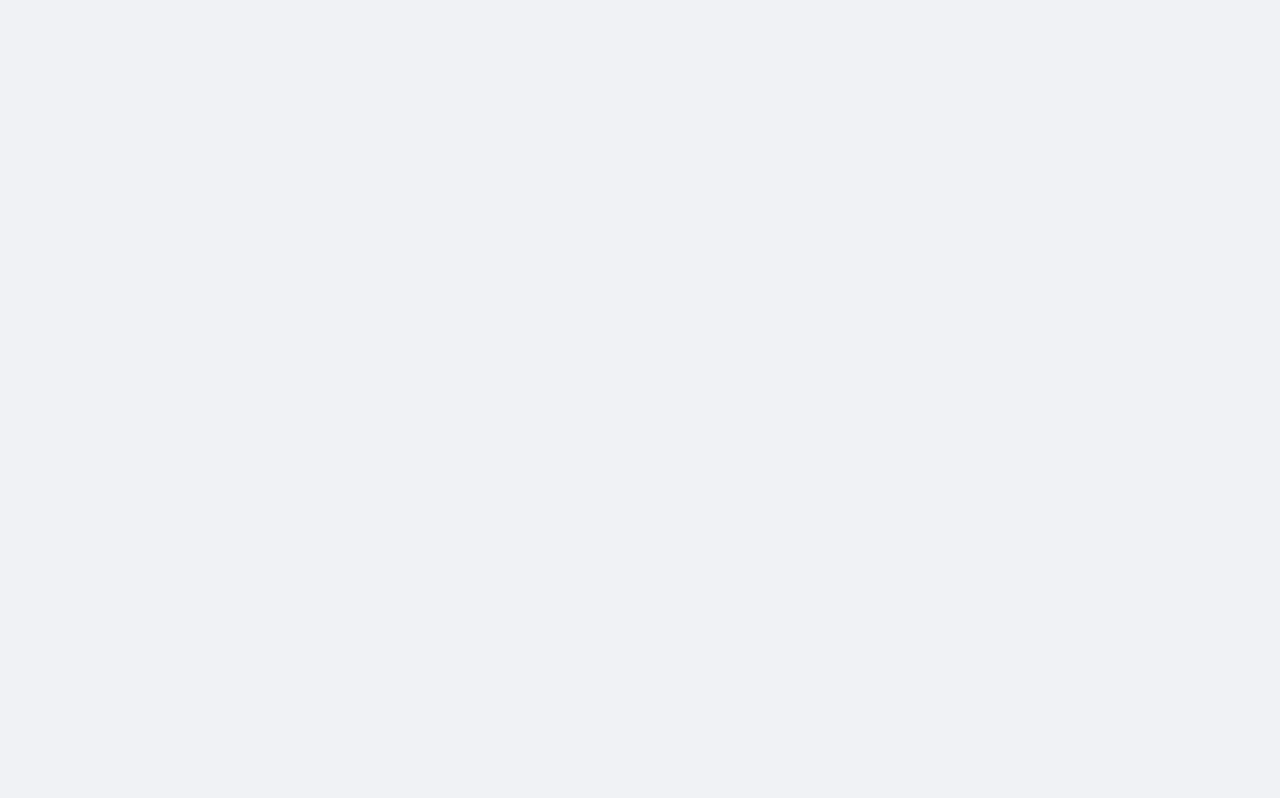
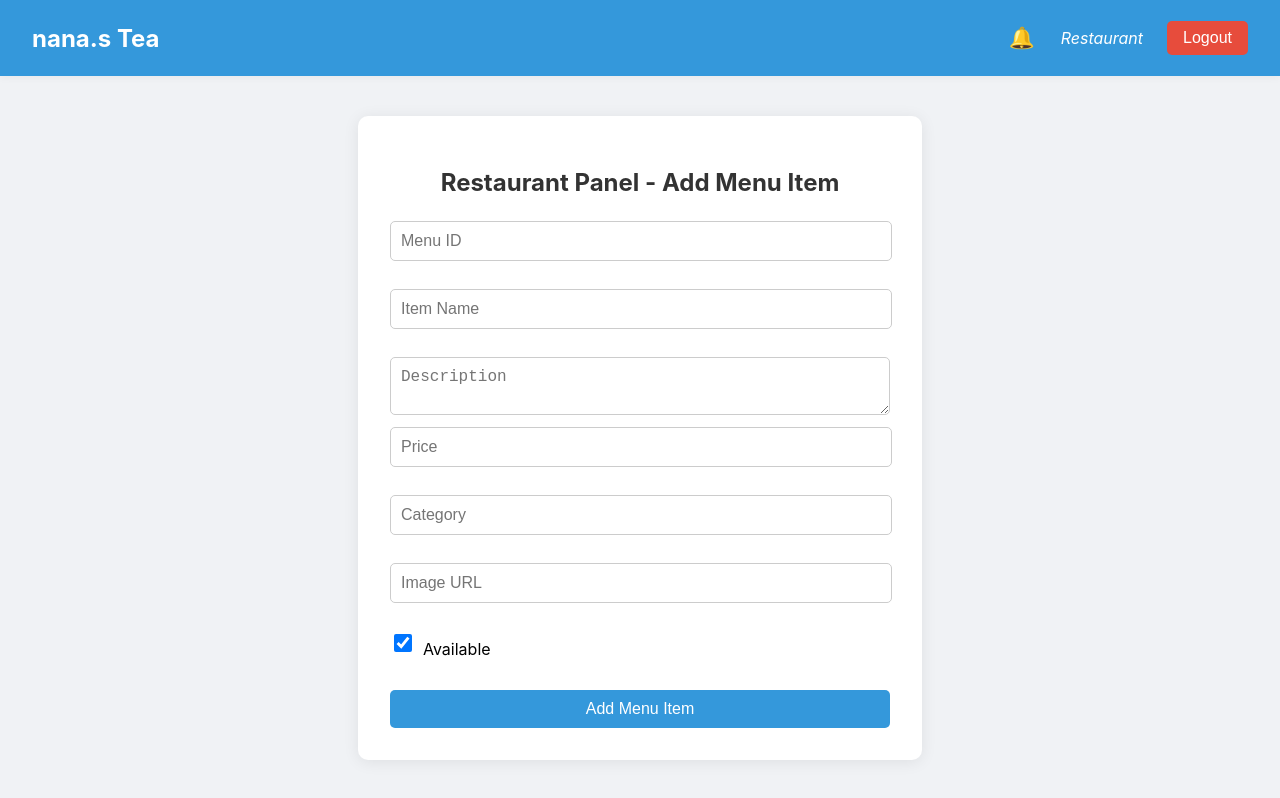
Before and after one commit to SubhashRajbhandari/hw-react-fe, a React (Create React App) app: page /restaurant in a window 1280 px wide. Before the commit this address had no page. Built offline with nearby package versions, Linux system fonts and the light colour scheme.

Commit message:
Restaurant owner user type is able to have a different Dashboard page.

```diff
--- a/src/App.js
+++ b/src/App.js
@@ -4,6 +4,7 @@ import LoginPage from "./components/LoginPage";
 import DashboardPage from "./components/DashboardPage";
 import MenuPage from "./components/MenuPage";
 import SuperAdminPanel from "./components/SuperAdminPanel";
+import RestaurantPanel from "./components/RestaurantPanel";
 import "./App.css";
 
 function App() {
@@ -14,6 +15,7 @@ function App() {
         <Route path="/dashboard" element={<DashboardPage />} />
         <Route path="/menu" element={<MenuPage />} />
         <Route path="/superadmin" element={<SuperAdminPanel />} />
+        <Route path="/restaurant" element={<RestaurantPanel />} />
       </Routes>
     </Router>
   );
--- a/src/components/LoginPage.js
+++ b/src/components/LoginPage.js
@@ -34,6 +34,8 @@ const LoginPage = () => {
           setError("");
           if (response.user_type === "SuperAdmin") {
             navigate("/superadmin");
+          } else if (response.user_type === "Restaurant") {
+            navigate("/restaurant");
           } else {
             navigate("/dashboard");
           }
--- /dev/null
+++ b/src/components/RestaurantPanel.css
@@ -0,0 +1,73 @@
+.restaurant-panel {
+  max-width: 500px;
+  margin: 40px auto;
+  padding: 32px;
+  background: #fff;
+  border-radius: 10px;
+  box-shadow: 0 2px 16px rgba(0,0,0,0.08);
+}
+.restaurant-panel h2 {
+  text-align: center;
+  margin-bottom: 24px;
+}
+.menu-item-form {
+  display: flex;
+  flex-direction: column;
+  gap: 12px;
+}
+.menu-item-form input,
+.menu-item-form textarea,
+.menu-item-form select {
+  padding: 10px;
+  border: 1px solid #ccc;
+  border-radius: 5px;
+  font-size: 1rem;
+}
+.menu-item-form button {
+  padding: 10px;
+  background: #3498db;
+  color: #fff;
+  border: none;
+  border-radius: 5px;
+  font-size: 1rem;
+  cursor: pointer;
+  margin-top: 10px;
+}
+.menu-item-form input[type="checkbox"] {
+  width: 18px;
+  height: 18px;
+}
+.success-message {
+  color: green;
+  margin-top: 10px;
+}
+.error-message {
+  color: red;
+  margin-top: 10px;
+}
+.loading-overlay {
+  position: fixed;
+  top: 0;
+  left: 0;
+  width: 100vw;
+  height: 100vh;
+  background: rgba(255, 255, 255, 0.8);
+  display: flex;
+  flex-direction: column;
+  align-items: center;
+  justify-content: center;
+  z-index: 9999;
+}
+.loading-spinner {
+  border: 8px solid #f3f3f3;
+  border-top: 8px solid #3498db;
+  border-radius: 50%;
+  width: 60px;
+  height: 60px;
+  animation: spin 1s linear infinite;
+  margin-bottom: 16px;
+}
+@keyframes spin {
+  0% { transform: rotate(0deg); }
+  100% { transform: rotate(360deg); }
+}
--- /dev/null
+++ b/src/components/RestaurantPanel.js
@@ -0,0 +1,136 @@
+import React, { useState } from "react";
+import Header from "./Header";
+import "./RestaurantPanel.css";
+import { apiFetch } from "../utils/api";
+
+const RestaurantPanel = () => {
+  const [form, setForm] = useState({
+    menu_id: "",
+    name: "",
+    description: "",
+    price: "",
+    category: "",
+    image_url: "",
+    is_available: true,
+  });
+  const [success, setSuccess] = useState("");
+  const [error, setError] = useState("");
+  const [loading, setLoading] = useState(false);
+
+  const handleChange = (e) => {
+    const { name, value, type, checked } = e.target;
+    setForm({
+      ...form,
+      [name]: type === "checkbox" ? checked : value,
+    });
+  };
+
+  const handleSubmit = async (e) => {
+    e.preventDefault();
+    setSuccess("");
+    setError("");
+    setLoading(true);
+    try {
+      const response = await apiFetch("/api/menu-items", {
+        method: "POST",
+        headers: { "Content-Type": "application/json" },
+        body: JSON.stringify(form),
+      });
+      if (response && response.success) {
+        setSuccess("Menu item added successfully!");
+        setForm({
+          menu_id: "",
+          name: "",
+          description: "",
+          price: "",
+          category: "",
+          image_url: "",
+          is_available: true,
+        });
+      } else {
+        setError("Failed to add menu item.");
+      }
+    } catch (err) {
+      setError("Error adding menu item.");
+    }
+    setLoading(false);
+  };
+
+  const handleLogout = () => {
+    window.location.href = "/";
+  };
+
+  return (
+    <div>
+      <Header onLogout={handleLogout} userType="Restaurant" />
+      <div className="restaurant-panel">
+        <h2>Restaurant Panel - Add Menu Item</h2>
+        {loading && (
+          <div className="loading-overlay">
+            <div className="loading-spinner"></div>
+            <div>Submitting...</div>
+          </div>
+        )}
+        <form className="menu-item-form" onSubmit={handleSubmit}>
+          <input
+            name="menu_id"
+            value={form.menu_id}
+            onChange={handleChange}
+            placeholder="Menu ID"
+            required
+          />
+          <input
+            name="name"
+            value={form.name}
+            onChange={handleChange}
+            placeholder="Item Name"
+            required
+          />
+          <textarea
+            name="description"
+            value={form.description}
+            onChange={handleChange}
+            placeholder="Description"
+          />
+          <input
+            name="price"
+            value={form.price}
+            onChange={handleChange}
+            placeholder="Price"
+            type="number"
+            min="0"
+            step="0.01"
+            required
+          />
+          <input
+            name="category"
+            value={form.category}
+            onChange={handleChange}
+            placeholder="Category"
+            required
+          />
+          <input
+            name="image_url"
+            value={form.image_url}
+            onChange={handleChange}
+            placeholder="Image URL"
+          />
+          <label style={{ display: "flex", alignItems: "center", gap: 8 }}>
+            <input
+              name="is_available"
+              type="checkbox"
+              checked={form.is_available}
+              onChange={handleChange}
+            />
+            Available
+          </label>
+          <button type="submit">Add Menu Item</button>
+        </form>
+        {success && <div className="success-message">{success}</div>}
+        {error && <div className="error-message">{error}</div>}
+      </div>
+    </div>
+  );
+};
+
+export default RestaurantPanel;
--- a/src/components/SuperAdminPanel.js
+++ b/src/components/SuperAdminPanel.js
@@ -5,8 +5,7 @@ import Header from "./Header";
 
 const SuperAdminPanel = () => {
   const [form, setForm] = useState({
-    // restaurant_id is generated by backend (UUID), not in form
-    owner_user_id: "",
+    // restaurant_id and owner_user_id are generated by backend (UUID), not in form
     name: "",
     address: "",
     latitude: "",
@@ -38,7 +37,7 @@ const SuperAdminPanel = () => {
     setError("");
     setLoading(true);
     try {
-      const response = await apiFetch("/api/restaurants", {
+      const response = await apiFetch("/api/addRestausrant", {
         method: "POST",
         headers: { "Content-Type": "application/json" },
         body: JSON.stringify(form),
@@ -46,7 +45,6 @@ const SuperAdminPanel = () => {
       if (response && response.success) {
         setSuccess("Restaurant added successfully!");
         setForm({
-          owner_user_id: "",
           name: "",
           address: "",
           latitude: "",
@@ -120,13 +118,6 @@ const SuperAdminPanel = () => {
         </div>
         {showRestaurantForm ? (
           <form className="restaurant-form" onSubmit={handleSubmit}>
-            <input
-              name="owner_user_id"
-              value={form.owner_user_id}
-              onChange={handleChange}
-              placeholder="Owner User ID"
-              required
-            />
             <input
               name="name"
               value={form.name}
```
